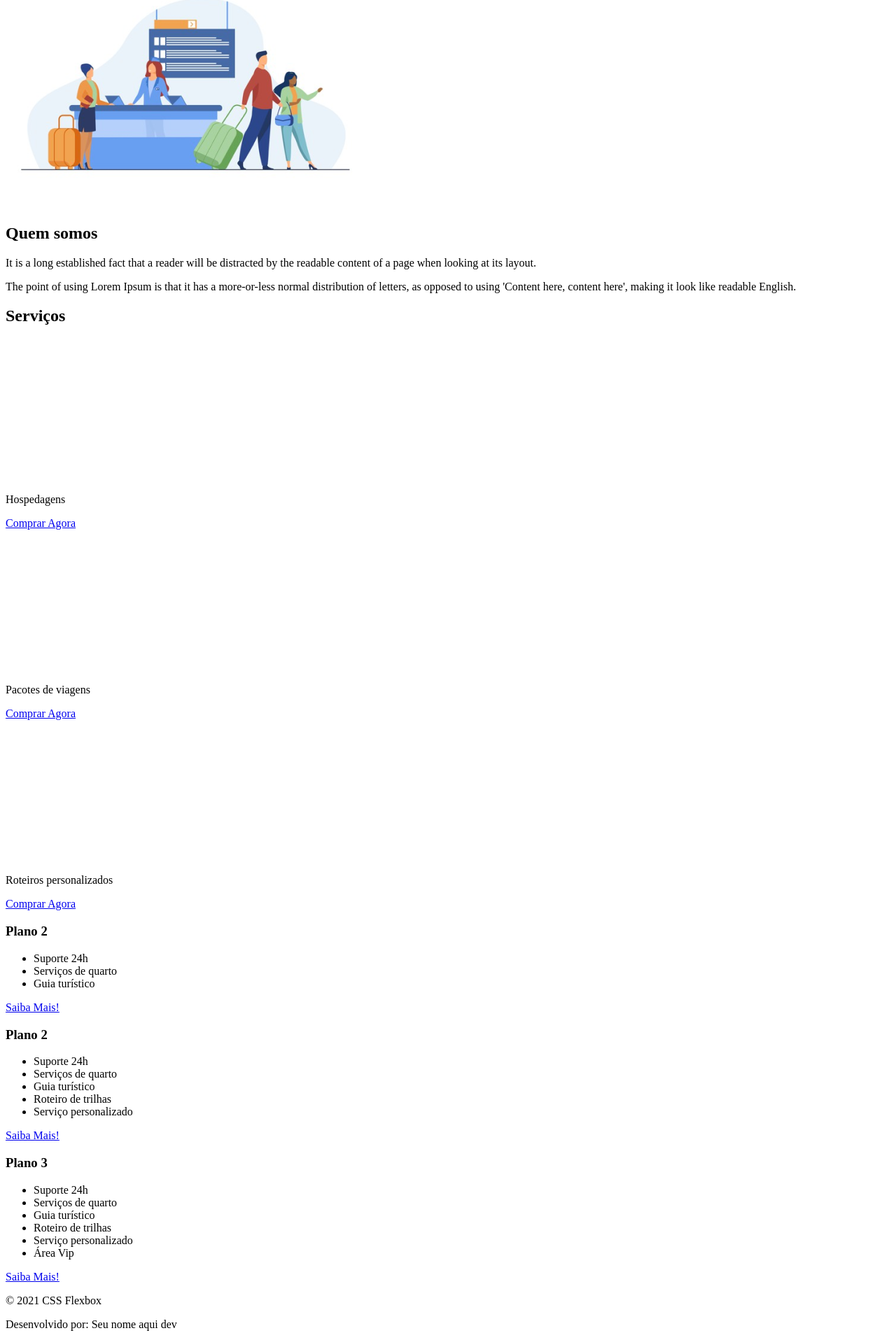
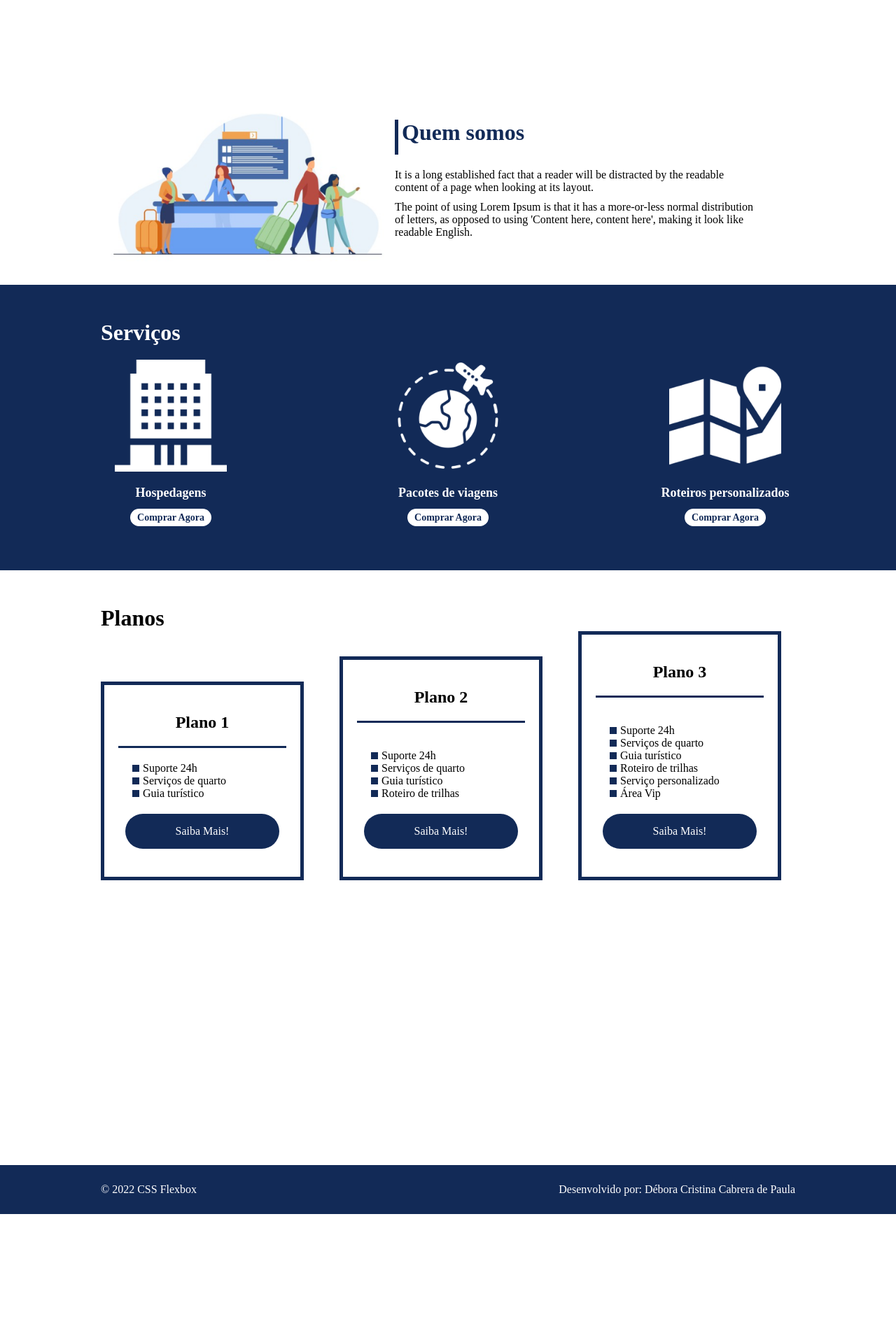
Before and after one commit to Deby2021/Projetos-HTML, a plain HTML site: page PortifolioDioHTML/project-flexbox-dio-master-flex-projeto-images/flex-projeto/index.html in a window 1280 px wide. Shown: the part 784-2689 px from the top of the page at 70% size. After the commit the page ends 2519 px from the top, so only its background shows below. Drawn offline with Linux system fonts and the light colour scheme.

Commit message:
Alterações

```diff
--- a/PortifolioDioHTML/project-flexbox-dio-master-flex-projeto-images/flex-projeto/index.html
+++ b/PortifolioDioHTML/project-flexbox-dio-master-flex-projeto-images/flex-projeto/index.html
@@ -6,23 +6,30 @@
     <meta name="viewport" content="width=device-width, initial-scale=1.0">
     <title>Flex Turismos</title>
     <link rel="stylesheet" href="./style.css">
+    <link rel="preconnect" href="https://fonts.googleaps.com">
+    <link rel="preconnect" href="https://fonts.gstatic.com" crossorigin>
+
 </head>
 
 <body>
     <header>
-        <h1>FlexTurismos</h1>
-        <ul>
+        <div class="flex-container menu">
+            <div>
+                <h1>Flex <br> Turismos</h1>
+            </div>
+            <ul class="list-items">
                 <li><a href="#quem-somos">Quem Somos</a></li>
                 <li><a href="#servicos">Serviços</a></li>
                 <li><a href="#planos">Planos</a></li>
+        </div>
         </ul>
     </header>
 
-    <div>
-        <div>
+    <div class="flex-container apresentacao">
+        <div class="texto-apresentacao">
             <h1>Flex <br>Turismos</h1>
             <p>O melhor serviço para você!</p>
-            <a href="">Saiba Mais!</a>
+            <a href="" class="btn">Saiba Mais!</a>
         </div>
 
         <div>
@@ -31,72 +38,86 @@
     </div>
 
     <div>
+
+
+        <div class="flex-container " id="quem-somos">
+            <div>
+
+                <h2>Quem somos</h2>
+                <p>It is a long established fact that a reader will be distracted by the readable content of a page when
+                    looking at its layout. </p>
+                <p>The point of using Lorem Ipsum is that it has a more-or-less normal distribution of letters, as
+                    opposed
+                    to using 'Content here, content here', making it look like readable English.</p>
+            </div>
+
             <div>
                 <img src="./images/1-quem-somos.png" alt="balcão de atendimento">
             </div>
-
-        <div>
-            <h2>Quem somos</h2>
-            <p>It is a long established fact that a reader will be distracted by the readable content of a page when
-                looking at its layout. </p>
-            <p>The point of using Lorem Ipsum is that it has a more-or-less normal distribution of letters, as opposed
-                to using 'Content here, content here', making it look like readable English.</p>
-        </div>
         </div>
 
-    <div>
+        <div class="container-externo">
+            <div class="flex-container" id="serviços">
                 <div>
                     <h2>Serviços</h2>
                 </div>
 
-        <div>
-            <div>
+                <div class="list-serviços">
+                    <div class="item-serviço">
                         <div><img src="./images/icon-2.png" alt="hospedagens"></div>
                         <p>Hospedagens</p>
                         <a href="#">Comprar Agora</a>
                     </div>
 
-            <div>
+                    <div class="item-serviço">
                         <div><img src="./images/icon-1.png" alt="pacote de viagens"></div>
                         <p>Pacotes de viagens</p>
                         <a href="#">Comprar Agora</a>
                     </div>
 
-            <div>
+                    <div class="item-serviço">
                         <div><img src="./images/icon-3.png" alt="roteiros personalizados"></div>
                         <p>Roteiros personalizados</p>
                         <a href="#">Comprar Agora</a>
+                    </div>
                 </div>
 
             </div>
         </div>
 
-    <div>
+        <div class="flex-container" id="planos">
 
             <div>
-            <h3>Plano 2</h3>
+                <h2>Planos</h2>
+            </div>
+
+            <div class="list-planos">
+
+                <div class="item-plano">
+                    <h3>Plano 1</h3>
                     <ul>
                         <li>Suporte 24h</li>
                         <li>Serviços de quarto</li>
                         <li>Guia turístico</li>
                     </ul>
-            <a href="#">Saiba Mais!</a>
+                    <a href="#" class="btn">Saiba Mais!</a>
                 </div>
 
-        <div>
+                <div class="item-plano">
                     <h3>Plano 2</h3>
+                    <br>
                     <ul>
                         <li>Suporte 24h</li>
                         <li>Serviços de quarto</li>
                         <li>Guia turístico</li>
                         <li>Roteiro de trilhas</li>
-                <li>Serviço personalizado</li>
                     </ul>
-            <a href="#">Saiba Mais!</a>
+                    <a href="#" class="btn">Saiba Mais!</a>
                 </div>
 
-        <div>
+                <div class="item-plano">
                     <h3>Plano 3</h3>
+                    <br>
                     <ul>
                         <li>Suporte 24h</li>
                         <li>Serviços de quarto</li>
@@ -105,13 +126,16 @@
                         <li>Serviço personalizado</li>
                         <li>Área Vip</li>
                     </ul>
-            <a href="#">Saiba Mais!</a>
+                    <a href="#" class="btn">Saiba Mais!</a>
+                </div>
             </div>
         </div>
 
         <footer>
-        <p>&copy; 2021 CSS Flexbox</p>
-        <p>Desenvolvido por: Seu nome aqui dev</p>
+            <div class="flex-container footer">
+                <p>&copy; 2022 CSS Flexbox</p>
+                <p>Desenvolvido por: Débora Cristina Cabrera de Paula</p>
+            </div>
         </footer>
 </body>
 
--- a/PortifolioDioHTML/project-flexbox-dio-master-flex-projeto-images/flex-projeto/style.css
+++ b/PortifolioDioHTML/project-flexbox-dio-master-flex-projeto-images/flex-projeto/style.css
@@ -0,0 +1,297 @@
+* {
+    margin: 0;
+    padding: 0;
+    font-family: "Open Sans, sans-serif";
+}
+
+ul {
+    list-style: none;
+    margin: 0;
+    padding: 0%;
+}
+
+ul li a {
+    text-decoration: none;
+}
+
+.flex-container {
+    display: flex;
+    max-width: 992px;
+    margin: auto;
+    width: 100%;
+    min-width: 320px;
+}
+
+header {
+    background-color: #122A57;
+    height: 100px;
+    display: flex;
+    align-items: center;
+    color: #fff;
+}
+
+header .list-items {
+    display: flex;
+    max-width: 260px;
+    width: 100%;
+    justify-content: space-between;
+    align-items: center;
+
+}
+
+.list-items li a {
+    color: #fff
+}
+
+div img {
+    display: block;
+    width: 100%;
+}
+
+header .menu {
+    justify-content: space-between;
+}
+
+.apresentacao {
+    height: 100vh;
+    align-items: center;
+    justify-content: space-between;
+}
+
+.apresentacao .texto-apresentacao {
+    min-height: 200px;
+}
+
+.texto-apresentacao h1 {
+    color: #122a57;
+    font-size: 48px;
+    margin-bottom: 10px;
+}
+
+.btn {
+    background-color: #122A57;
+    color: #fff;
+    text-align: center;
+    border-radius: 30px;
+    width: 220px;
+    display: block;
+    text-decoration: none;
+    height: 50px;
+    line-height: 50px;
+    margin-top: 10px;
+    margin-bottom: 10px;
+}
+
+#quem-somos {
+    flex-direction: row-reverse;
+    align-items: center;
+    justify-content: space-between;
+
+}
+
+#quem-somos h2 {
+    font-size: 32px;
+    color: #122A57;
+    display: flex;
+    margin-bottom: 20px;
+}
+
+#quem-somos h2::before {
+    content: "";
+    height: 50px;
+    width: 5px;
+    margin-right: 5px;
+    background-color: #122A57;
+    position: relative;
+}
+
+#quem-somos p {
+    margin-bottom: 10px;
+    width: 90%;
+}
+
+#quem-somos img {
+    min-width: 420px;
+}
+
+.container-externo {
+    background-color: #122A57;
+    width: 100%;
+}
+
+#serviços {
+    flex-direction: column;
+    padding-top: 50px;
+    padding-bottom: 50px;
+}
+
+#serviços h2 {
+    color: #fff;
+    font-size: 32px;
+    margin-bottom: 20px;
+
+}
+
+.list-serviços {
+    display: flex;
+    justify-content: space-between;
+}
+
+.list-serviços .item-serviço {
+    text-align: center;
+}
+
+.item-serviço a {
+    width: 220px;
+    background-color: #fff;
+    border-radius: 30px;
+    height: 50px;
+    text-align: center;
+    margin-top: 20px;
+    line-height: 50px;
+    padding: 5px 10px;
+    color: #122A57;
+    font-size: 14px;
+    text-decoration: none;
+    font-weight: 700;
+}
+
+.item-serviço p {
+    font-weight: 700;
+    font-size: 18px;
+    color: #fff;
+    margin-top: 20px;
+}
+
+.item-serviço img {
+    width: 80%;
+    margin: auto;
+}
+
+#planos {
+    flex-direction: column;
+    min-height: 100vh;
+    padding-top: 50px;
+}
+
+#planos h2 {
+    font-size: 32px;
+}
+
+.list-planos {
+    display: flex;
+    align-items: flex-end;
+    justify-content: space-between;
+}
+
+.item-plano {
+    flex: 1;
+    border: 5px solid #122A57;
+    margin-right: 20px;
+    padding: 20px;
+    max-width: 240px;
+}
+
+.item-plano .btn {
+    margin: auto;
+    margin-bottom: 20px;
+}
+
+.item-plano h3 {
+    font-size: 24px;
+    display: flex;
+    flex-direction: column;
+    text-align: center;
+    margin-top: 20px;
+
+}
+
+.item-plano h3::after {
+    content: "";
+    background-color: #122A57;
+    width: 100%;
+    height: 3px;
+    margin-top: 20px;
+    margin-bottom: 10px;
+}
+
+.item-plano ul {
+    padding: 10px 20px;
+    display: flex;
+    flex-direction: column;
+    margin-bottom: 10px;
+}
+
+.item-plano ul li {
+    display: flex;
+    flex-wrap: nowrap;
+    align-items: center;
+}
+
+.item-plano ul li::before {
+    content: "";
+    width: 10px;
+    height: 10px;
+    background-color: #122A57;
+    margin-right: 5px;
+
+}
+
+footer {
+    background-color: #122A57;
+    height: 70px;
+    display: flex;
+    align-items: center;
+}
+
+footer .footer {
+    justify-content: space-between;
+    color: #fff;
+}
+
+/*mobile*/
+@media(max-width : 992px) {
+    .flex-container {
+        flex-direction: column;
+    }
+
+    .apresentacao {
+        flex-direction: column-reverse;
+    }
+
+    .apresentacao .texto-apresentacao {
+        width: 100%;
+    }
+
+    #quem-somos {
+        flex-direction: column-reverse;
+    }
+
+    #quem-somos img {
+        min-width: 320px;
+        margin: auto;
+    }
+
+    .list-serviços {
+        flex-direction: column;
+    }
+
+    .item-serviço img {
+        width: 50%;
+        margin: auto;
+    }
+
+    .list-planos {
+        flex-direction: column;
+        align-items: flex-start;
+        margin-bottom: 20px;
+    }
+
+    .list-planos .item-plano {
+        max-width: 90%;
+        margin: auto;
+        width: 100%;
+        margin-bottom: 20px;
+    }
+
+}
```
Lines whose indentation alone changed are shown as unchanged.
